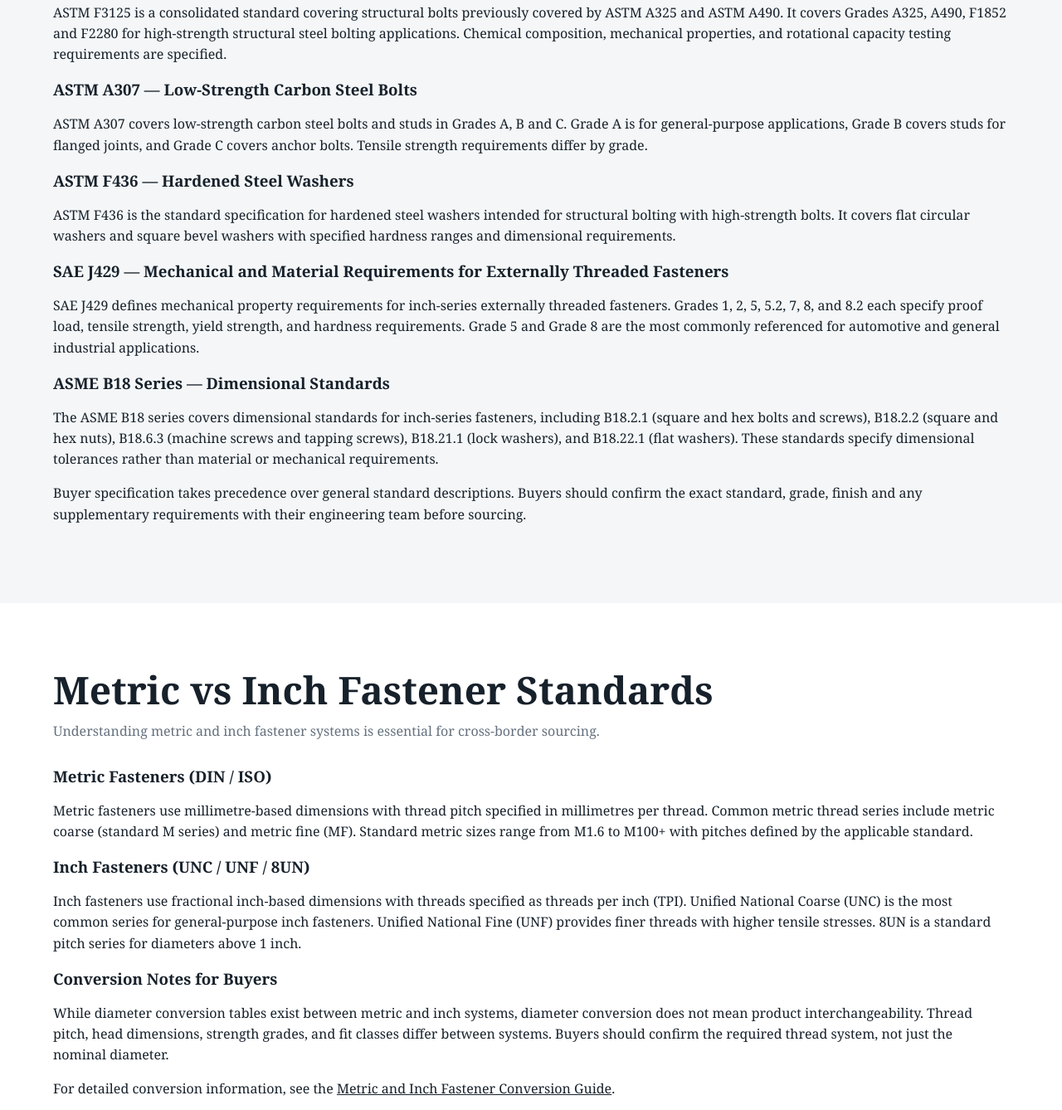
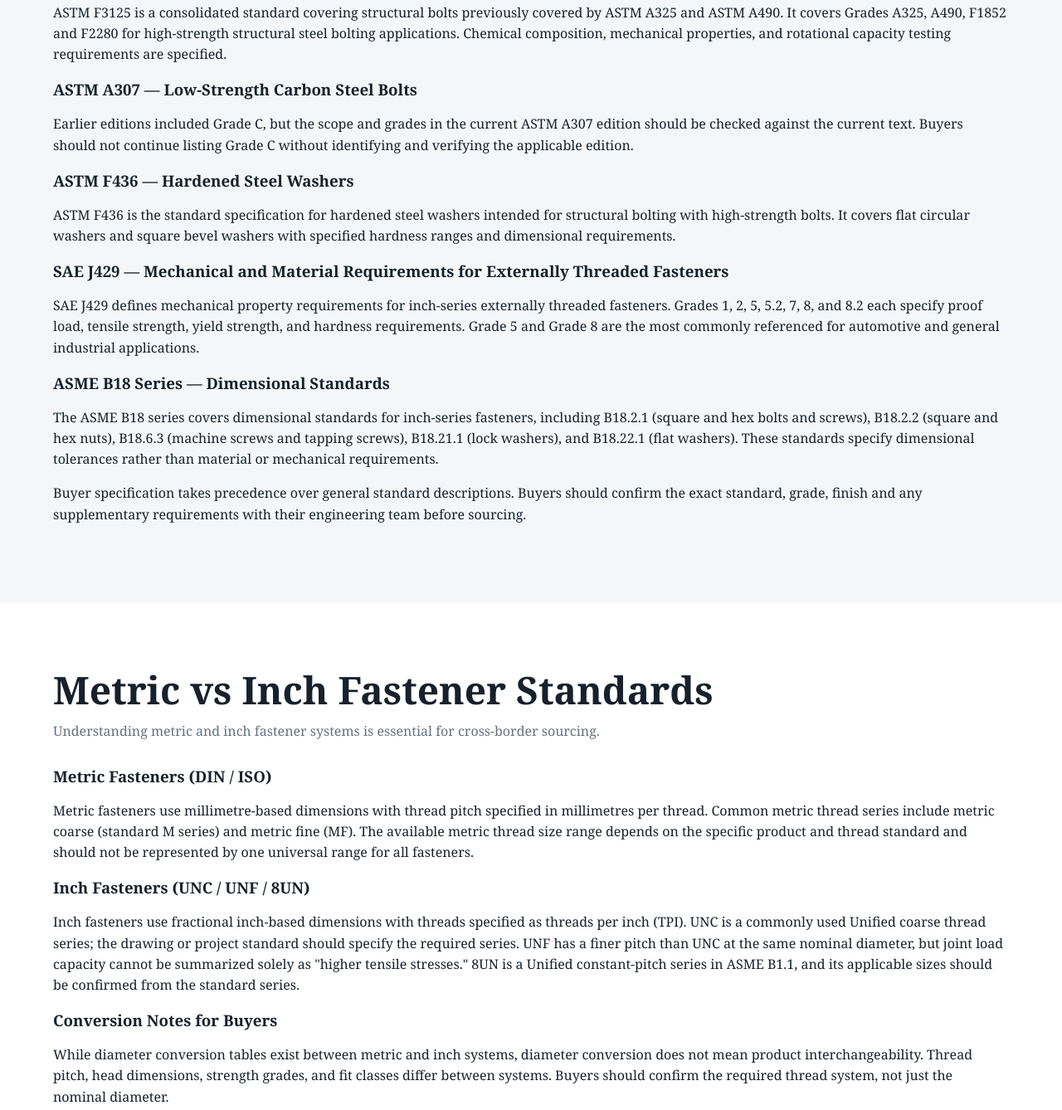
Before and after one commit to xyan-0816/china-hardware-sourcing-site, a plain HTML site: page sourcing-guide/fastener-standards-comparison/index.html in a window 1280 px wide. Shown: the part 3133-4471 px from the top of the page at 83% size. Drawn offline with Linux system fonts and the light colour scheme.

Commit message:
fix: refine fastener standards comparison claims

```diff
--- a/sourcing-guide/fastener-standards-comparison/index.html
+++ b/sourcing-guide/fastener-standards-comparison/index.html
@@ -51,7 +51,7 @@
     {"@type":"Question","name":"Metric vs inch fasteners: what should buyers know?","acceptedAnswer":{"@type":"Answer","text":"Metric fasteners use millimetre dimensions and thread pitch (e.g. M10 x 1.5), while inch fasteners use fractional inch dimensions and threads per inch (e.g. 3/8-16 UNC). Diameter conversion does not mean product interchangeability. Buyers should confirm the required thread system before sourcing."}},
     {"@type":"Question","name":"Which fastener standard should buyers provide in an RFQ?","acceptedAnswer":{"@type":"Answer","text":"Buyers should provide the specific fastener standard reference (e.g. DIN 933, ISO 4017, ASTM F3125) for each product in the RFQ. Including the standard, product type, dimensions, material, finish, grade and quantity helps the sourcing review process."}},
     {"@type":"Question","name":"Can buyers mix DIN, ISO and ASTM fasteners?","acceptedAnswer":{"@type":"Answer","text":"Yes, buyers can include different standard references in the same RFQ or mixed order. Each SKU should specify its own standard, dimensions, material and finish requirements. The sourcing partner reviews each standard reference separately during manual RFQ coordination."}},
-    {"@type":"Question","name":"How should international buyers specify fastener standards?","acceptedAnswer":{"@type":"Answer","text":"International buyers should specify the standard number, full description, thread system (metric or inch), product type and dimensional range for each fastener. For example: 'ISO 4017 hex bolt, M10 x 1.5 x 50mm, class 8.8, zinc plated.' Buyer specifications are confirmed before quotation."}}
+    {"@type":"Question","name":"How should international buyers specify fastener standards?","acceptedAnswer":{"@type":"Answer","text":"International buyers should specify the standard number, full description, thread system (metric or inch), product type and dimensional range for each fastener. For example: \"ISO 4017 hex bolt, M10 x 1.5 x 50mm, class 8.8, zinc plated.\" Buyer specifications are confirmed before quotation."}}
   ]
 }
 </script>
@@ -144,7 +144,7 @@
 <p>ASTM F3125 is a consolidated standard covering structural bolts previously covered by ASTM A325 and ASTM A490. It covers Grades A325, A490, F1852 and F2280 for high-strength structural steel bolting applications. Chemical composition, mechanical properties, and rotational capacity testing requirements are specified.</p>
 
 <h3>ASTM A307 — Low-Strength Carbon Steel Bolts</h3>
-<p>ASTM A307 covers low-strength carbon steel bolts and studs in Grades A, B and C. Grade A is for general-purpose applications, Grade B covers studs for flanged joints, and Grade C covers anchor bolts. Tensile strength requirements differ by grade.</p>
+<p>Earlier editions included Grade C, but the scope and grades in the current ASTM A307 edition should be checked against the current text. Buyers should not continue listing Grade C without identifying and verifying the applicable edition.</p>
 
 <h3>ASTM F436 — Hardened Steel Washers</h3>
 <p>ASTM F436 is the standard specification for hardened steel washers intended for structural bolting with high-strength bolts. It covers flat circular washers and square bevel washers with specified hardness ranges and dimensional requirements.</p>
@@ -168,10 +168,10 @@
 <div class="section-content">
 
 <h3>Metric Fasteners (DIN / ISO)</h3>
-<p>Metric fasteners use millimetre-based dimensions with thread pitch specified in millimetres per thread. Common metric thread series include metric coarse (standard M series) and metric fine (MF). Standard metric sizes range from M1.6 to M100+ with pitches defined by the applicable standard.</p>
+<p>Metric fasteners use millimetre-based dimensions with thread pitch specified in millimetres per thread. Common metric thread series include metric coarse (standard M series) and metric fine (MF). The available metric thread size range depends on the specific product and thread standard and should not be represented by one universal range for all fasteners.</p>
 
 <h3>Inch Fasteners (UNC / UNF / 8UN)</h3>
-<p>Inch fasteners use fractional inch-based dimensions with threads specified as threads per inch (TPI). Unified National Coarse (UNC) is the most common series for general-purpose inch fasteners. Unified National Fine (UNF) provides finer threads with higher tensile stresses. 8UN is a standard pitch series for diameters above 1 inch.</p>
+<p>Inch fasteners use fractional inch-based dimensions with threads specified as threads per inch (TPI). UNC is a commonly used Unified coarse thread series; the drawing or project standard should specify the required series. UNF has a finer pitch than UNC at the same nominal diameter, but joint load capacity cannot be summarized solely as "higher tensile stresses." 8UN is a Unified constant-pitch series in ASME B1.1, and its applicable sizes should be confirmed from the standard series.</p>
 
 <h3>Conversion Notes for Buyers</h3>
 <p>While diameter conversion tables exist between metric and inch systems, diameter conversion does not mean product interchangeability. Thread pitch, head dimensions, strength grades, and fit classes differ between systems. Buyers should confirm the required thread system, not just the nominal diameter.</p>
```
